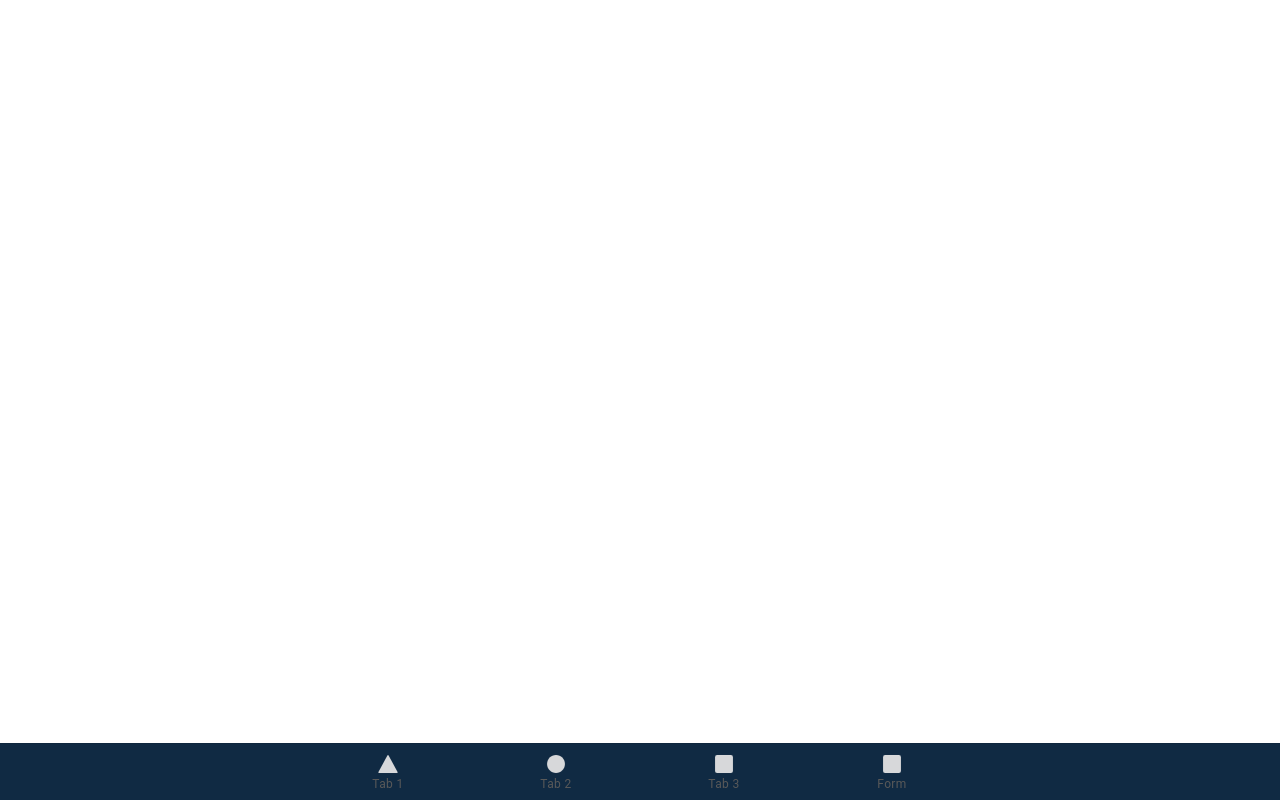
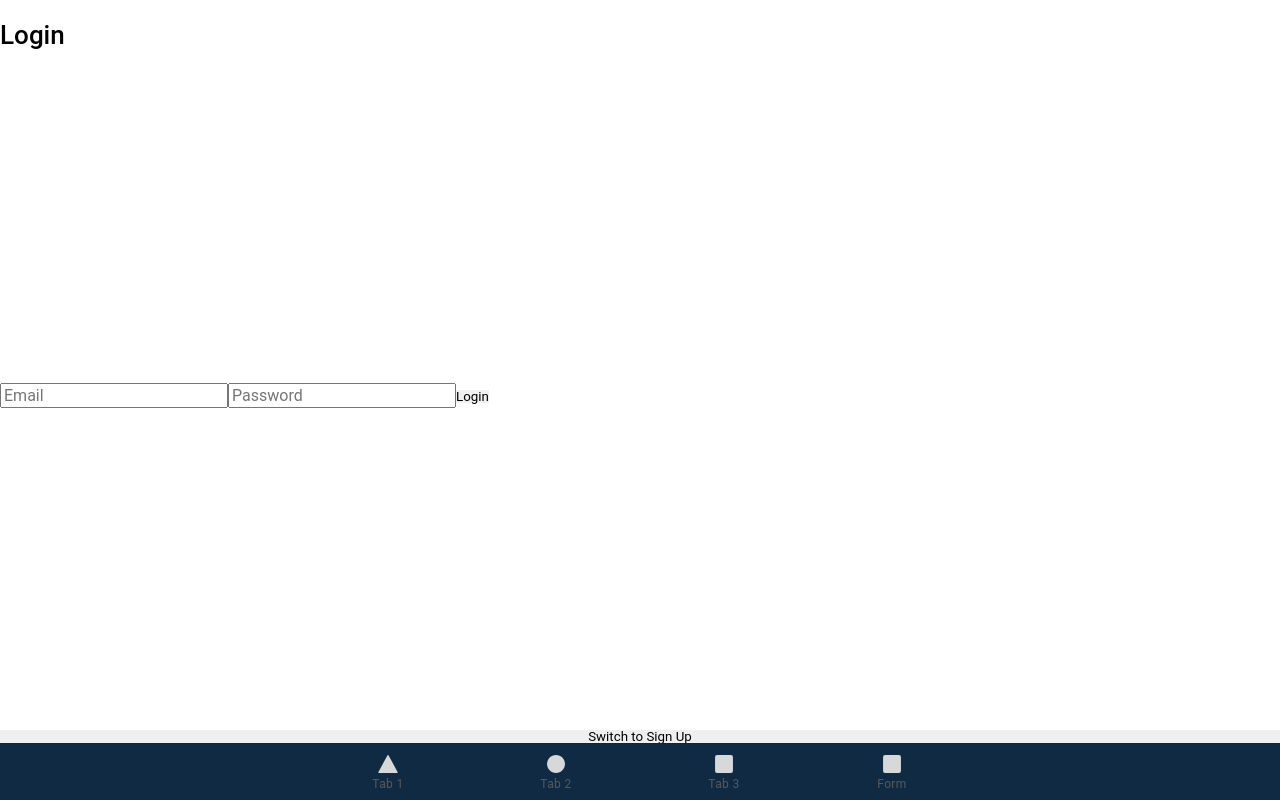
Before and after one commit to leahc-johnston/budget-is, a React (Vite) app: page /Login in a window 1280 px wide. Built offline with nearby package versions, Linux system fonts and the light colour scheme.

Commit message:
redirect

```diff
--- a/src/App.tsx
+++ b/src/App.tsx
@@ -1,11 +1,12 @@
 import React, { useRef } from 'react';
-import { Redirect, Route } from 'react-router-dom';
+import { BrowserRouter, Redirect, Route } from 'react-router-dom';
 import { IonApp, IonIcon, IonLabel, IonRouterOutlet, IonTabBar, IonTabButton, IonTabs, setupIonicReact } from '@ionic/react';
 import { IonReactRouter } from '@ionic/react-router';
 import { ellipse, square, triangle } from 'ionicons/icons';
 import Tab1 from './pages/Tab1';
 import Tab2 from './pages/Tab2';
 import Tab3 from './pages/Tab3';
+import Login from './pages/signup';
 import handleSubmit from './components/firebasePull';
 
 import '@ionic/react/css/core.css';
@@ -48,17 +49,20 @@ const App: React.FC = () => {
             <Route exact path="/tab3">
               <Tab3 />
             </Route>
-            <Route exact path="/form">
-              {/* The form from your first code snippet */}
+ {/*            <Route exact path="/form">
+             The form from your first code snippet
               <div className="App">
                 <form onSubmit={submithandler}>
                   <input type="text" ref={dataRef} />
                   <button type="submit">Save</button>
                 </form>
               </div>
-            </Route>
+            </Route> */}
+            <BrowserRouter>
+              <Login/>
+            </BrowserRouter>
             <Route exact path="/">
-              <Redirect to="/tab1" />
+              <Redirect to="/Login" />
             </Route>
           </IonRouterOutlet>
           <IonTabBar slot="bottom">
--- a/src/components/signup.tsx
+++ b/src/pages/signup.tsx
@@ -1,15 +1,20 @@
 // src/AuthPage.tsx
 
 import React, { useState } from "react";
-import { auth, firestore } from "./firebase";
-import { createUserWithEmailAndPassword } from "firebase/auth";
+import { auth, firestore } from "../components/firebase";
+import { createUserWithEmailAndPassword, signInWithEmailAndPassword } from "firebase/auth";
 import { doc, setDoc } from "firebase/firestore";
-import { useHistory } from "react-router-dom"; // Import useHistory
+import { useHistory } from "react-router-dom";
+import Tab1 from './Tab1';
+import { IonButton, IonPage } from "@ionic/react";
 
-const AuthPage: React.FC = () => {
+
+
+const Login: React.FC = () => {
   const [isLogin, setIsLogin] = useState(true);
   const [email, setEmail] = useState("");
   const [password, setPassword] = useState("");
+  const history = useHistory();
 
   const handleAuth = async (e: React.FormEvent<HTMLFormElement>) => {
     e.preventDefault();
@@ -21,13 +26,15 @@ const AuthPage: React.FC = () => {
         await createUserWithEmailAndPassword(auth, email, password);
         console.log("Account created successfully");
       }
+      history.push('/Tab1');
+      window.location.reload();
     } catch (error) {
       console.error("Authentication error:", error);
     }
   };
 
   return (
-    <div>
+    <IonPage>
       <h1>{isLogin ? "Login" : "Sign Up"}</h1>
       <form onSubmit={handleAuth}>
         <input
@@ -44,13 +51,15 @@ const AuthPage: React.FC = () => {
           placeholder="Password"
           required
         />
-        <button type="submit">{isLogin ? "Login" : "Sign Up"}</button>
+        {/* <IonButton onClick={() => {handleAuth}}></IonButton> */}
+      <button type="submit">{isLogin ? "Login" : "Sign Up"}</button>
       </form>
       <button onClick={() => setIsLogin(!isLogin)}>
         {isLogin ? "Switch to Sign Up" : "Switch to Login"}
       </button>
-    </div>
+
+    </IonPage>
   );
 };
 
-export default AuthPage;
+export default Login;
```
Also changed, not shown: src/main.tsx (+4 -3 lines).
